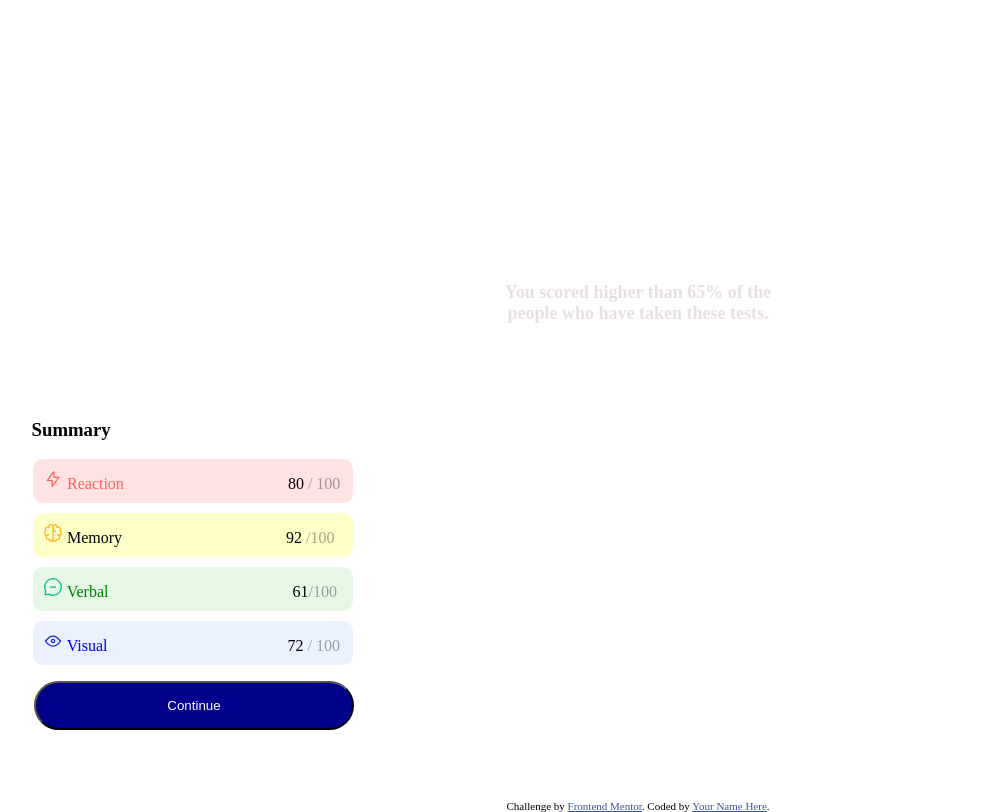
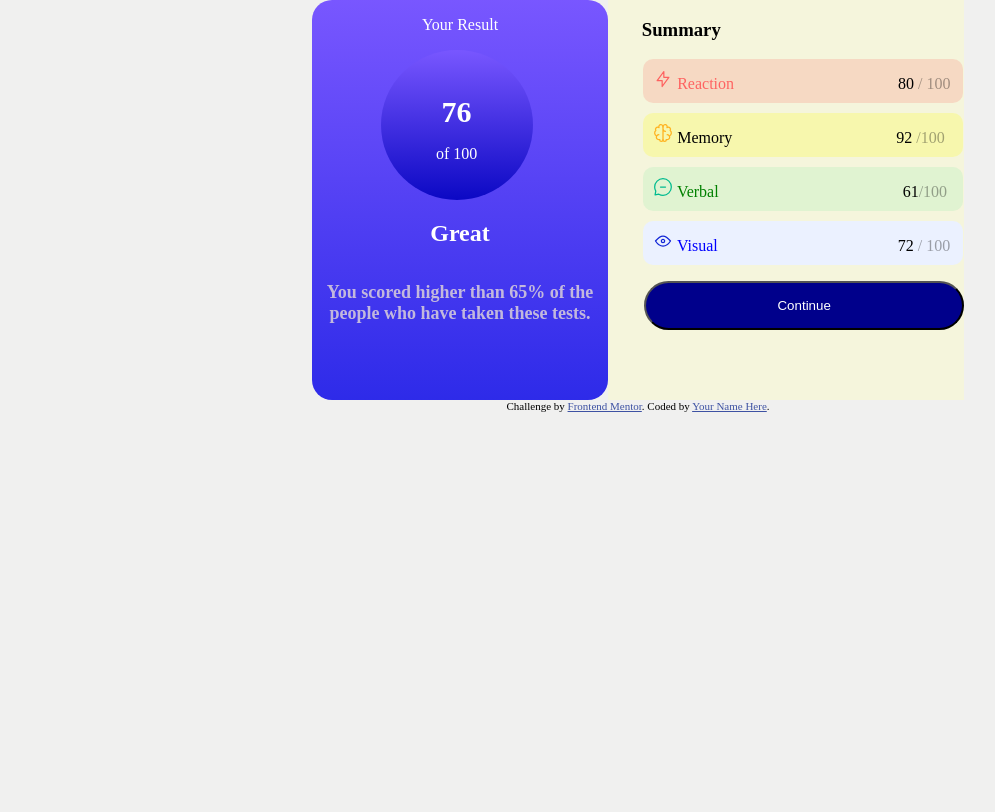
Before and after one commit to frandigon6alves/Front-End-Challenge, a plain HTML site: page index.html in a window 1280 px wide. Shown: the whole page, without its empty margins (2-997 px from the left). Drawn offline with Linux system fonts and the light colour scheme.

Commit message:
starting working on desktop version

```diff
--- a/summary.css
+++ b/summary.css
@@ -14,7 +14,6 @@
   --second-blue: hsla(241, 72%, 46%, 0);
 }
 
-
 body {
   margin: 0;
   /* font-family: "Hanken Grotesk", sans-serif; */
@@ -30,7 +29,6 @@ h3 {
 }
 
 header {
-<<<<<<< HEAD
   /* background-color: blue; */
   background-image: linear-gradient(hsl(252, 100%, 67%), hsl(241, 81%, 54%));
 
@@ -39,24 +37,13 @@ header {
   border-bottom-right-radius: 30px;
   border-bottom-left-radius: 30px;
 }
-=======
-    background-image: linear-gradient(var(--liner-violet), var(--liner-blue));
-    color: white;
-    height: 400px;
-    border-radius: 15px;
-  }
->>>>>>> dca80e4fd42aff1bd84acba2893e5599e07dfbaa
 
 header p {
   text-align: center;
 }
 
 .circle-num {
-<<<<<<< HEAD
   background-image: linear-gradient(hsl(252, 100%, 67%), hsl(241, 92%, 40%));
-=======
-  background-image: linear-gradient(var(--secondary-violet), var(--second-blue));
->>>>>>> dca80e4fd42aff1bd84acba2893e5599e07dfbaa
   width: 152px;
   height: 150px;
   border-radius: 50%;
@@ -161,3 +148,21 @@ button {
 #num-grey {
   color: rgba(0, 0, 0, 0.349);
 }
+
+@media (min-width: 600px) {
+  body {
+    background-color: rgb(240, 240, 239);
+  }
+  .container {
+    display: flex;
+  }
+  header {
+    border-radius: 20px;
+  }
+  .circle-num {
+    margin-left: 4.3rem;
+  }
+  .summary {
+    background-color: beige;
+  }
+}
```
